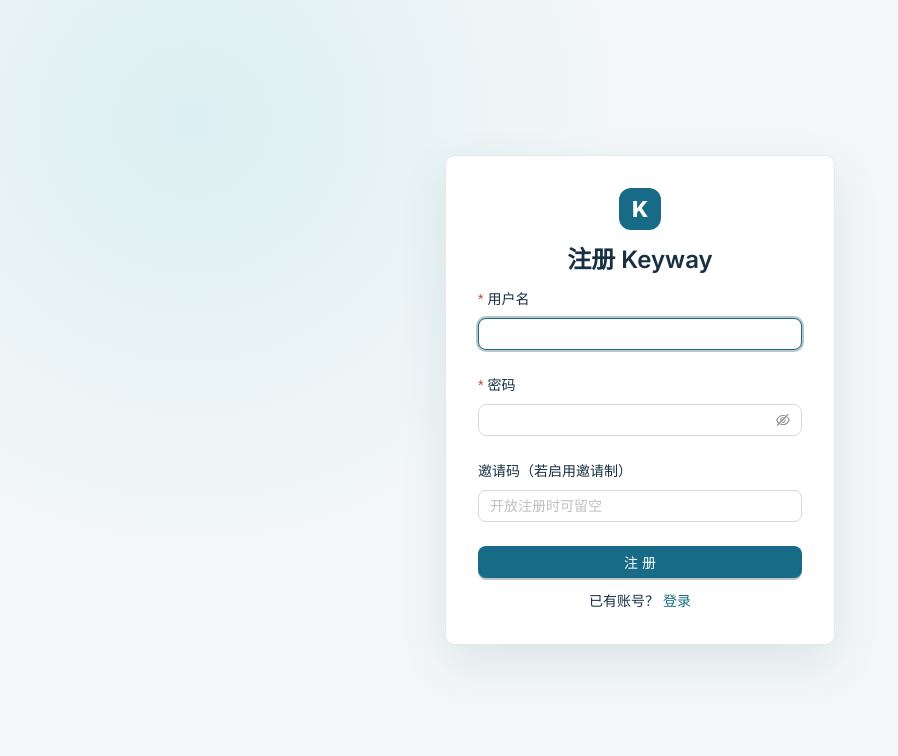
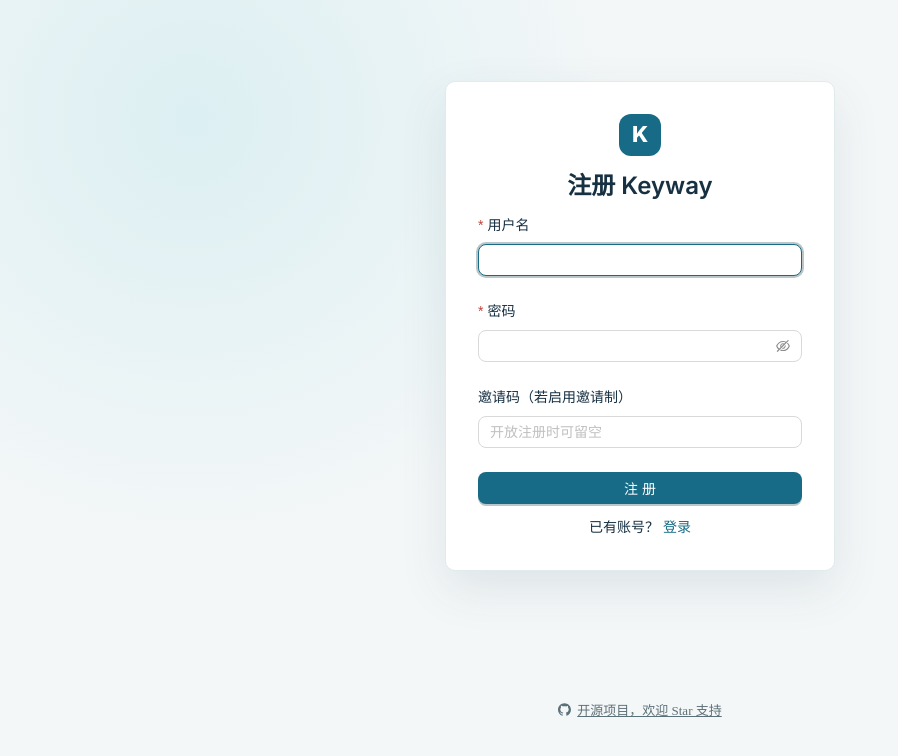
Before and after one commit to jettqian/keyway, a React (Vite) app in the folder web/: page /register in a window 1280 px wide. Shown: the top 756 px of the page, without its empty margins (0-898 px from the left). Built offline with nearby package versions, Linux system fonts and the light colour scheme.

Commit message:
feat: 顶栏与登录注册页挂 GitHub 入口引导 Star

```diff
--- a/web/src/components/Layout.tsx
+++ b/web/src/components/Layout.tsx
@@ -15,12 +15,14 @@
   SunOutlined,
   MoonOutlined,
   TranslationOutlined,
+  GithubOutlined,
 } from '@ant-design/icons'
 import { Outlet, useNavigate, useLocation } from 'react-router-dom'
 import { logout, me } from '../api'
 import type { User } from '../api/types'
 import { useI18n } from '../i18n'
 import { useTheme } from '../theme'
+import { GITHUB_URL } from '../constants'
 
 const { Sider, Header, Content } = AntLayout
 
@@ -101,6 +103,17 @@
             </>
           )}
           <span style={{ display: 'inline-flex', alignItems: 'center', gap: 4 }}>
+            <Tooltip title={t('common.github')}>
+              <Button
+                type="text"
+                className="pref-trigger"
+                aria-label={t('common.github')}
+                icon={<GithubOutlined />}
+                href={GITHUB_URL}
+                target="_blank"
+                rel="noreferrer"
+              />
+            </Tooltip>
             <Tooltip title={t('common.toggleTheme')}>
               <Button
                 type="text"
--- /dev/null
+++ b/web/src/constants.ts
@@ -0,0 +1,2 @@
+// 全局常量：对外展示的仓库地址等
+export const GITHUB_URL = 'https://github.com/jettqian/keyway'
--- a/web/src/i18n/en/common.ts
+++ b/web/src/i18n/en/common.ts
@@ -33,6 +33,8 @@
   'common.unpricedTip': 'No matching entry in the pricing table; requests using this model will be recorded as unpriced',
   'common.toggleTheme': 'Toggle light/dark theme',
   'common.toggleLang': 'Toggle 中文/English',
+  'common.github': 'GitHub repository',
+  'common.githubStar': 'Open source — star us on GitHub',
   'common.requestFailed': 'Request failed ({status})',
   'common.allModelsCount': '{count} models in total',
 }
--- a/web/src/i18n/zh/common.ts
+++ b/web/src/i18n/zh/common.ts
@@ -34,6 +34,8 @@
   'common.unpricedTip': '价目表中无同名条目，使用该模型的请求费用将记为未定价',
   'common.toggleTheme': '切换亮色/暗色主题',
   'common.toggleLang': '切换中文/English',
+  'common.github': 'GitHub 仓库',
+  'common.githubStar': '开源项目，欢迎 Star 支持',
   'common.requestFailed': '请求失败（{status}）',
   'common.allModelsCount': '共 {count} 个模型',
 }
--- a/web/src/pages/Login.tsx
+++ b/web/src/pages/Login.tsx
@@ -1,8 +1,10 @@
 import React from 'react'
 import { Card, Form, Input, Button, message, Typography, Divider } from 'antd'
+import { GithubOutlined } from '@ant-design/icons'
 import { Link, useNavigate } from 'react-router-dom'
 import { login, publicInfo, feishuLoginUrl } from '../api'
 import { useI18n } from '../i18n'
+import { GITHUB_URL } from '../constants'
 
 const LoginPage: React.FC = () => {
   const { t } = useI18n()
@@ -66,6 +68,11 @@
           {t('login.noAccount')}{' '}<Link to="/register">{t('login.signUp')}</Link>
         </div>
       </Card>
+      <div className="auth-github">
+        <a href={GITHUB_URL} target="_blank" rel="noreferrer">
+          <GithubOutlined /> {t('common.githubStar')}
+        </a>
+      </div>
     </div>
   )
 }
--- a/web/src/pages/Register.tsx
+++ b/web/src/pages/Register.tsx
@@ -1,8 +1,10 @@
 import React from 'react'
 import { Card, Form, Input, Button, message, Typography } from 'antd'
+import { GithubOutlined } from '@ant-design/icons'
 import { Link, useNavigate } from 'react-router-dom'
 import { register } from '../api'
 import { useI18n } from '../i18n'
+import { GITHUB_URL } from '../constants'
 
 const RegisterPage: React.FC = () => {
   const { t } = useI18n()
@@ -50,6 +52,11 @@
           {t('register.haveAccount')}{' '}<Link to="/login">{t('register.logIn')}</Link>
         </div>
       </Card>
+      <div className="auth-github">
+        <a href={GITHUB_URL} target="_blank" rel="noreferrer">
+          <GithubOutlined /> {t('common.githubStar')}
+        </a>
+      </div>
     </div>
   )
 }
--- a/web/src/styles.css
+++ b/web/src/styles.css
@@ -96,6 +96,11 @@
 .auth-card .ant-card-body { padding: 32px; }
 .auth-mark { width: 42px; height: 42px; display: grid; place-items: center; margin: 0 auto 14px; border-radius: 12px; color: #fff; background: var(--kw-primary); font-size: 22px; font-weight: 800; }
 
+/* 登录/注册卡片下方的 GitHub 引导链接 */
+.auth-github { margin-top: 16px; text-align: center; }
+.auth-github a { display: inline-flex; align-items: center; gap: 6px; color: var(--kw-secondary); font-size: 13px; }
+.auth-github a:hover { color: var(--kw-primary); }
+
 /* 头部用户区：头像 + 用户名，明确可点开的账户入口 */
 .user-chip { display: inline-flex; align-items: center; gap: 8px; padding: 4px 8px; border-radius: 8px; cursor: pointer; transition: background .15s; }
 .user-chip:hover { background: var(--kw-hover); }
```
